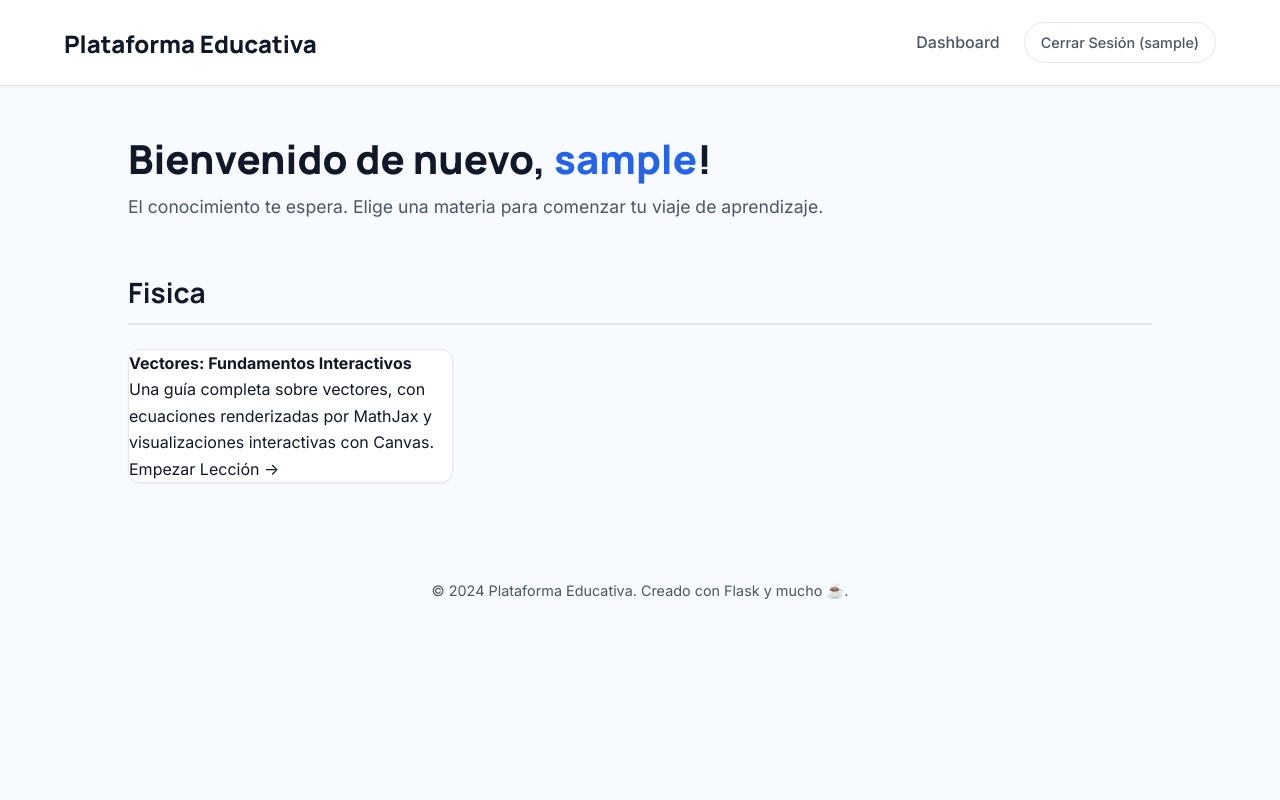
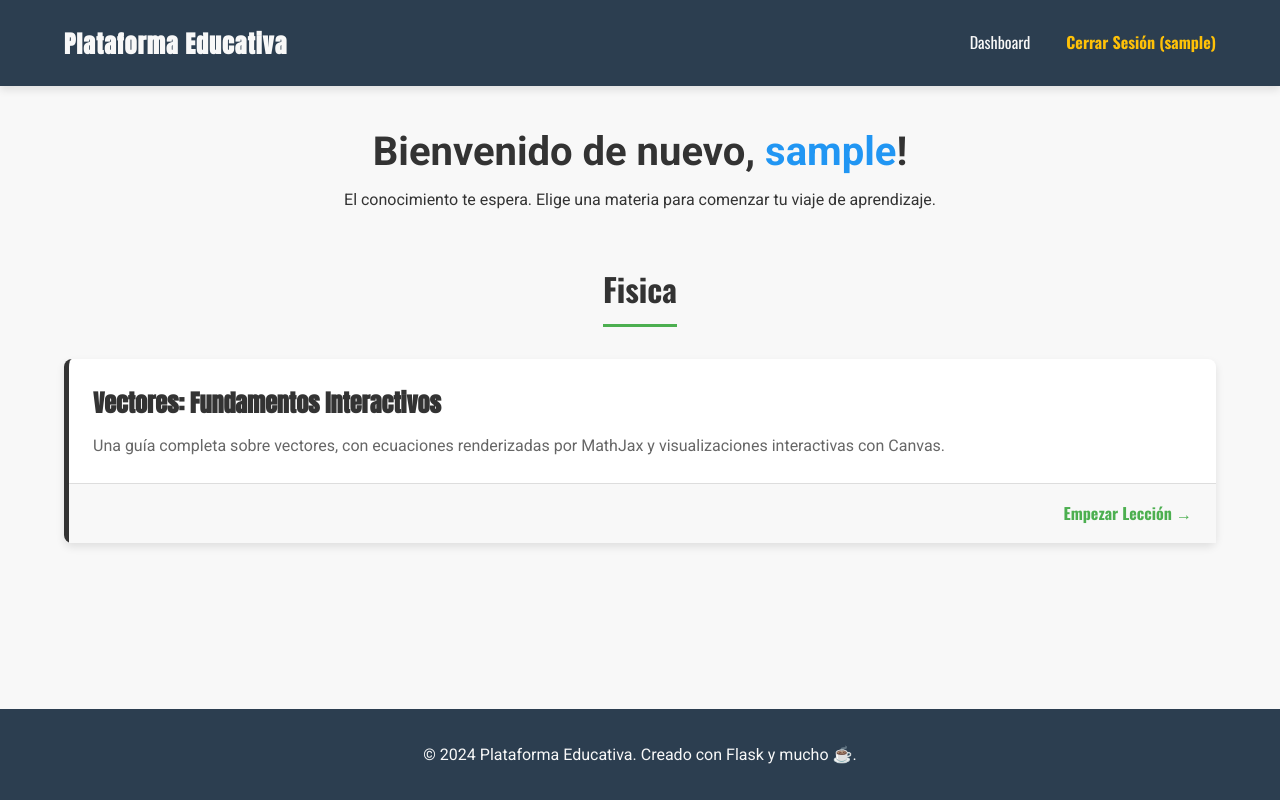
Before and after one commit to gerardthecreator/Educativa, a Flask app: page /dashboard in a window 1280 px wide. Run offline with Flask 3, Linux system fonts and the light colour scheme; the visitor is signed in with stand-in values (Sample User, id 1).

Commit message:
style.css

```diff
--- a/static/style.css
+++ b/static/style.css
@@ -1,248 +1,303 @@
-/* static/style.css (VERSIÓN DEFINITIVA - PROFESIONAL Y ROBUSTA) */
+/* static/style.css (VERSIÓN ADAPTADA A TU DISEÑO) */
 
-/* --- 1. Fuentes e Importaciones --- */
-@import url('https://fonts.googleapis.com/css2?family=Inter:wght@400;500;700&family=Manrope:wght@700;800&display=swap');
+/* --- 1. Fuentes (Tomadas de tu ejemplo) --- */
+@import url('https://fonts.googleapis.com/css2?family=Roboto:wght@400;700&display=swap');
+@import url('https://fonts.googleapis.com/css2?family=Anton&display=swap');
+@import url('https://fonts.googleapis.com/css2?family=Oswald:wght@400;700&display=swap');
 
-/* --- 2. Variables de Diseño (Tema Limpio y Moderno) --- */
+/* --- 2. Variables de Diseño (Tus Colores y Estilos) --- */
 :root {
-    --font-body: 'Inter', -apple-system, BlinkMacSystemFont, "Segoe UI", Roboto, Helvetica, Arial, sans-serif;
-    --font-heading: 'Manrope', -apple-system, BlinkMacSystemFont, "Segoe UI", Roboto, Helvetica, Arial, sans-serif;
+    --primary-color: #4CAF50;
+    --secondary-color: #2196F3;
+    --accent-color: #FFC107;
+    --text-color: #333;
+    --light-text-color: #f8f8f8;
+    --bg-color: #FFFFFF;
+    --light-bg-color: #F8F8F8;
+    --dark-bg-color: #2c3e50;
+    --border-color: #ddd;
 
-    --color-background: #f7faff;
-    --color-surface: #ffffff;
-    --color-primary: #2563eb; /* Azul corporativo */
-    --color-primary-hover: #1d4ed8;
-    --color-secondary: #059669; /* Verde para éxito */
-    --color-text-primary: #111827;
-    --color-text-secondary: #4b5563;
-    --color-border: #e5e7eb;
+    --heading-font: 'Anton', sans-serif;
+    --subtitle-font: 'Oswald', sans-serif;
+    --body-font: 'Roboto', sans-serif;
 
-    --shadow-sm: 0 1px 2px 0 rgb(0 0 0 / 0.05);
-    --shadow-md: 0 4px 6px -1px rgb(0 0 0 / 0.1), 0 2px 4px -2px rgb(0 0 0 / 0.1);
-    --border-radius: 0.75rem; /* 12px */
-    --transition-speed: 200ms;
+    --spacing-s: 1rem;
+    --spacing-m: 1.5rem;
+    --spacing-l: 2rem;
+    --spacing-xl: 3rem;
+
+    --border-radius-base: 8px;
+    --shadow-base: 0 4px 8px rgba(0, 0, 0, 0.1);
+    --shadow-hover: 0 8px 16px rgba(0, 0, 0, 0.15);
 }
 
-/* --- 3. Reseteo y Estilos Base --- */
-*, *::before, *::after {
-    box-sizing: border-box;
-    margin: 0;
-    padding: 0;
+/* --- 3. Reseteo y Estilos Globales --- */
+* { box-sizing: border-box; margin: 0; padding: 0; }
+
+body {
+    font-family: var(--body-font);
+    background-color: var(--light-bg-color);
+    color: var(--text-color);
+    line-height: 1.7;
+    display: flex;
+    flex-direction: column;
+    min-height: 100vh;
 }
 
-html {
-    -webkit-text-size-adjust: 100%;
-    -webkit-font-smoothing: antialiased;
-    -moz-osx-font-smoothing: grayscale;
+main {
+    width: 90%;
+    max-width: 1200px;
+    margin: var(--spacing-l) auto;
+    flex-grow: 1; /* Empuja el footer hacia abajo */
 }
 
-body {
-    font-family: var(--font-body);
-    background-color: var(--color-background);
-    color: var(--color-text-primary);
-    line-height: 1.65;
-}
-
-/* --- 4. Cabecera y Navegación --- */
+/* --- 4. Cabecera y Navegación (Adaptada) --- */
 header {
-    background-color: var(--color-surface);
-    padding: 1rem 5%;
+    background-color: var(--dark-bg-color);
+    padding: var(--spacing-s) 5%;
     display: flex;
     justify-content: space-between;
     align-items: center;
-    border-bottom: 1px solid var(--color-border);
-    box-shadow: var(--shadow-sm);
+    box-shadow: var(--shadow-base);
     position: sticky;
     top: 0;
-    z-index: 100;
+    z-index: 1000;
 }
 
 header .logo {
-    font-family: var(--font-heading);
-    color: var(--color-text-primary);
+    font-family: var(--heading-font);
+    color: var(--light-text-color);
     font-size: 1.5rem;
-    font-weight: 800;
     text-decoration: none;
-}
-
-header nav {
-    display: flex;
-    align-items: center;
-    gap: 1.5rem;
+    letter-spacing: 1px;
 }
 
 header nav a {
-    color: var(--color-text-secondary);
+    color: var(--light-text-color);
     text-decoration: none;
-    font-weight: 500;
-    transition: color var(--transition-speed) ease-in-out;
+    margin-left: var(--spacing-l);
+    font-family: var(--subtitle-font);
+    font-weight: 400;
+    transition: color 0.3s ease;
 }
 
-header nav a:hover {
-    color: var(--color-primary);
+header nav a:hover { color: var(--accent-color); }
+
+header nav .logout-button {
+    color: var(--accent-color);
+    font-weight: 700;
 }
 
-header nav .logout-button {
-    font-size: 0.9rem;
-    padding: 0.5rem 1rem;
-    border: 1px solid var(--color-border);
-    border-radius: 50px;
-    background-color: transparent;
-    transition: all var(--transition-speed) ease-in-out;
-}
-header nav .logout-button:hover {
-    background-color: var(--color-primary);
-    border-color: var(--color-primary);
-    color: white;
-}
-
-/* --- 5. Contenedor Principal --- */
-main {
-    width: 90%;
-    max-width: 1280px;
-    margin: 2.5rem auto;
-}
-
-/* --- 6. Formularios --- */
+/* --- 5. Formularios de Autenticación --- */
 form {
-    max-width: 420px;
-    margin: 4rem auto;
-    background: var(--color-surface);
-    padding: 2.5rem;
-    border-radius: var(--border-radius);
-    box-shadow: var(--shadow-md);
+    background-color: var(--bg-color);
+    padding: var(--spacing-xl);
+    border-radius: var(--border-radius-base);
+    box-shadow: var(--shadow-base);
+    max-width: 450px;
+    margin: var(--spacing-xl) auto;
+    border-top: 5px solid var(--primary-color);
 }
 
 form h2 {
-    font-family: var(--font-heading);
+    font-family: var(--heading-font);
     text-align: center;
-    font-size: 2rem;
-    margin-bottom: 2rem;
+    margin-bottom: var(--spacing-l);
+    font-size: 2.2rem;
+    color: var(--primary-color);
 }
-/* ... otros estilos de formulario ... */
 
-/* --- 7. Dashboard --- */
-.dashboard-header {
-    margin-bottom: 3rem;
+.form-group { margin-bottom: var(--spacing-m); }
+form label { display: block; margin-bottom: 0.5rem; font-weight: 700; }
+form input[type="text"], form input[type="password"] {
+    width: 100%;
+    padding: 0.8rem;
+    border: 1px solid var(--border-color);
+    border-radius: 4px;
 }
-.dashboard-header h2 {
-    font-family: var(--font-heading);
-    font-size: 2.5rem;
-    font-weight: 800;
+
+form button {
+    width: 100%;
+    padding: 1rem;
+    background-color: var(--primary-color);
+    color: var(--light-text-color);
+    border: none;
+    border-radius: 4px;
+    font-size: 1.2rem;
+    font-family: var(--subtitle-font);
+    cursor: pointer;
+    transition: all 0.3s;
 }
-.dashboard-header .username { color: var(--color-primary); }
-.dashboard-header p { font-size: 1.1rem; color: var(--color-text-secondary); }
+
+form button:hover {
+    background-color: #388E3C; /* Verde más oscuro */
+    transform: translateY(-2px);
+}
+
+.auth-link { text-align: center; margin-top: var(--spacing-m); }
+.auth-link a { color: var(--secondary-color); font-weight: 700; }
+
+
+/* --- 6. Dashboard y Tarjetas de Lección --- */
+.dashboard-header { text-align: center; margin-bottom: var(--spacing-xl); }
+.dashboard-header h2 { font-size: 2.5rem; }
+.dashboard-header .username { color: var(--secondary-color); }
+.dashboard-header p { max-width: 700px; margin-left: auto; margin-right: auto; }
 
 .section-title h3 {
-    font-family: var(--font-heading);
-    font-size: 1.75rem;
-    margin-top: 3rem;
+    font-family: var(--subtitle-font);
+    font-size: 2rem;
+    color: var(--text-color);
+    text-align: center;
+    margin-bottom: var(--spacing-l);
+    border-bottom: 3px solid var(--primary-color);
+    display: inline-block;
     padding-bottom: 0.5rem;
-    border-bottom: 2px solid var(--color-border);
 }
+
+.subject-section { text-align: center; margin-bottom: var(--spacing-xl); }
 
 .lessons-grid {
     display: grid;
-    grid-template-columns: 1fr; /* Una columna por defecto */
-    gap: 1.5rem;
-    margin-top: 1.5rem;
+    grid-template-columns: repeat(auto-fit, minmax(300px, 1fr));
+    gap: var(--spacing-l);
 }
 
 .lesson-card {
-    background-color: var(--color-surface);
-    border-radius: var(--border-radius);
+    background-color: var(--bg-color);
+    border-radius: var(--border-radius-base);
+    box-shadow: var(--shadow-base);
     text-decoration: none;
-    color: var(--color-text-primary);
-    box-shadow: var(--shadow-sm);
-    transition: transform var(--transition-speed) ease-in-out, box-shadow var(--transition-speed) ease-in-out;
-    border: 1px solid var(--color-border);
+    color: var(--text-color);
+    text-align: left;
+    display: flex;
+    flex-direction: column;
+    transition: all 0.3s ease;
+    border-left: 5px solid;
 }
+
 .lesson-card:hover {
     transform: translateY(-5px);
-    box-shadow: var(--shadow-md);
+    box-shadow: var(--shadow-hover);
 }
-/* ... otros estilos de tarjeta ... */
 
+/* Asignamos colores de borde según la materia */
+.lesson-card[data-subject="Física"] { border-color: var(--secondary-color); } /* Azul */
+.lesson-card[data-subject="Química"] { border-color: var(--primary-color); } /* Verde */
+.lesson-card[data-subject="Matemática"] { border-color: var(--accent-color); } /* Amarillo */
 
-/* --- 8. Página de Lección --- */
-.lesson-container {
-    max-width: 800px;
-    margin: 0 auto;
-    background-color: var(--color-surface);
-    padding: 2rem;
-    border-radius: var(--border-radius);
-    box-shadow: var(--shadow-sm);
+.lesson-card-content { padding: var(--spacing-m); flex-grow: 1; }
+.lesson-card h4 {
+    font-family: var(--heading-font);
+    font-size: 1.5rem;
+    color: var(--text-color);
+    text-align: left;
+    margin-bottom: 0.5rem;
 }
-.lesson-title {
-    font-family: var(--font-heading);
-    font-size: 2.25rem;
-    line-height: 1.2;
-    margin-bottom: 1.5rem;
+.lesson-summary { font-size: 1rem; color: #666; }
+
+.lesson-card-footer {
+    background-color: var(--light-bg-color);
+    padding: var(--spacing-s) var(--spacing-m);
+    text-align: right;
+    font-weight: 700;
+    font-family: var(--subtitle-font);
+    color: var(--primary-color);
+    border-top: 1px solid var(--border-color);
 }
-.lesson-text p, .lesson-text li {
-    font-size: 1.1rem;
-    color: var(--color-text-primary);
-    margin-bottom: 1.25rem;
+
+/* --- 7. Página de la Lección --- */
+.lesson-container { max-width: 850px; margin: 0 auto; }
+
+.breadcrumbs {
+    margin-bottom: var(--spacing-m);
+    font-family: var(--subtitle-font);
+}
+
+.lesson-content-box {
+    background-color: var(--bg-color);
+    padding: var(--spacing-l);
+    border-radius: var(--border-radius-base);
+    box-shadow: var(--shadow-base);
+}
+
+.lesson-title { font-size: 2.8rem; text-align: left; }
+
+.video-container {
+    position: relative;
+    padding-bottom: 56.25%;
+    height: 0;
+    overflow: hidden;
+    margin-bottom: var(--spacing-l);
+    border-radius: var(--border-radius-base);
+}
+.video-container iframe { position: absolute; top: 0; left: 0; width: 100%; height: 100%; }
+
+.lesson-text p, .lesson-text li { font-size: 1.1rem; }
+.lesson-text h3, .lesson-text h4 {
+    font-family: var(--subtitle-font);
+    font-size: 1.6rem;
+    color: var(--text-color);
+    text-align: left;
+    margin-top: var(--spacing-l);
+    padding-bottom: 0.5rem;
+    border-bottom: 2px solid var(--border-color);
 }
 .lesson-text .lesson-image {
     max-width: 100%;
     height: auto;
-    border-radius: calc(var(--border-radius) - 4px);
-    margin: 2rem 0;
-}
-.lesson-navigation {
-    display: flex;
-    flex-direction: column; /* Apilados en móviles */
-    gap: 1rem;
-    margin-top: 2rem;
-    padding-top: 2rem;
-    border-top: 1px solid var(--color-border);
-}
-.nav-button {
-    text-align: center;
-    padding: 0.75rem 1.5rem;
-    text-decoration: none;
-    border-radius: 50px;
-    font-weight: 700;
-    transition: all var(--transition-speed) ease-in-out;
-    border: 1px solid var(--color-border);
-}
-.prev-button { background-color: var(--color-surface); color: var(--color-text-primary); }
-.next-button { background-color: var(--color-primary); color: white; border-color: var(--color-primary); }
-.prev-button:hover { background-color: #f3f4f6; }
-.next-button:hover { background-color: var(--color-primary-hover); }
-
-/* --- 9. Pie de Página --- */
-footer {
-    text-align: center;
-    margin: 4rem auto 2rem auto;
-    padding: 2rem 5%;
-    color: var(--color-text-secondary);
-    font-size: 0.9rem;
+    margin: var(--spacing-m) auto;
+    display: block;
+    border-radius: var(--border-radius-base);
 }
 
-
-/* ======================================================= */
-/* === MEDIA QUERIES - AQUÍ SE AJUSTA PARA PANTALLAS MÁS GRANDES === */
-/* ======================================================= */
-
-/* Tablets (a partir de 640px) */
-@media (min-width: 640px) {
-    .lessons-grid {
-        grid-template-columns: repeat(2, 1fr);
-    }
-    .lesson-navigation {
-        flex-direction: row;
-    }
+.nav-button {
+    display: inline-block;
+    padding: 0.8rem 1.5rem;
+    border-radius: 50px; /* Botones tipo píldora */
+    font-family: var(--subtitle-font);
+    text-decoration: none;
+    transition: all 0.3s ease;
+}
+.prev-button { background-color: #eee; color: var(--text-color); }
+.next-button { background-color: var(--primary-color); color: var(--light-text-color); }
+.prev-button:hover, .next-button:hover {
+    transform: translateY(-2px);
+    box-shadow: var(--shadow-hover);
 }
 
-/* Escritorios pequeños (a partir de 1024px) */
-@media (min-width: 1024px) {
-    .lessons-grid {
-        grid-template-columns: repeat(3, 1fr);
+/* --- 8. Footer --- */
+footer {
+    background-color: var(--dark-bg-color);
+    color: var(--light-text-color);
+    text-align: center;
+    padding: var(--spacing-l);
+    margin-top: var(--spacing-xl);
+}
+footer p { color: var(--light-text-color); }
+
+
+/* --- 9. Responsividad --- */
+@media (max-width: 768px) {
+    header { flex-direction: column; padding: var(--spacing-s); }
+    header .logo { margin-bottom: var(--spacing-s); }
+    header nav { width: 100%; text-align: center; }
+    header nav a { margin: 0 0.5rem; }
+
+    main { width: 95%; }
+    h1, .lesson-title { font-size: 2rem; }
+    h2 { font-size: 1.8rem; }
+    .dashboard-header h2 { font-size: 2rem; }
+
+    .lessons-grid { grid-template-columns: 1fr; }
+    .lesson-content-box { padding: var(--spacing-m); }
+}
+
+/* --- 10. Integración MathJax (de tu ejemplo) --- */
+.MathJax_Display {
+    text-align: center !important;
+    margin: var(--spacing-m) 0 !important;
+    font-size: 1.2rem;
+    overflow-x: auto;
+    padding: 10px 0;
     }
-    header, main {
-        padding-left: 5%;
-        padding-right: 5%;
-    }
-}
```
